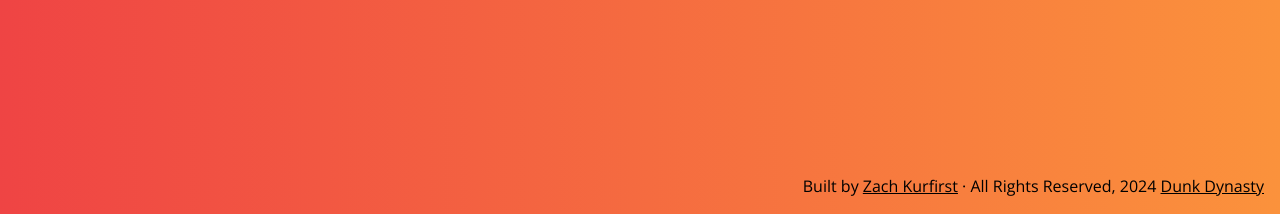
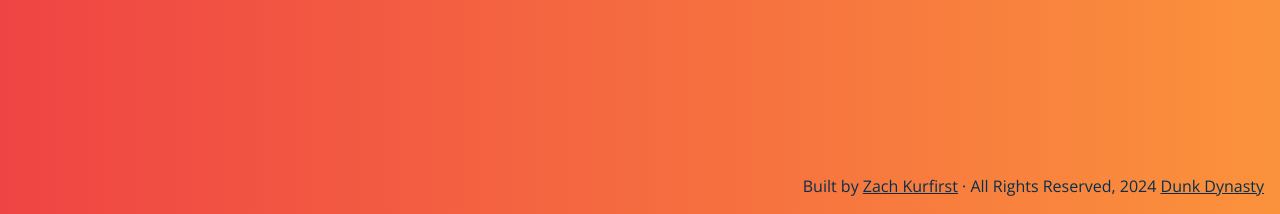
Before and after one commit to zachkurfirst/dunk-dynasty, a Django app: page /about/ in a window 1280 px wide. Shown: the part 765-979 px from the top of the page. Run offline with Django 5.2, Linux system fonts and the light colour scheme; style sheets or scripts are compiled from the project's sources; some libraries are stand-ins or nearby versions.

Commit message:
small footer tweak

```diff
--- a/main_app/templates/base.html
+++ b/main_app/templates/base.html
@@ -43,8 +43,8 @@
       </nav>
     </header>
     <main class="mx-auto my-28 sm:my-36 px-8 xl:px-0 md:max-w-screen-lg grow">{% block content %} {% endblock %}</main>
-    <footer class="text-right pt-0 pb-4 pr-4">
-      <div>Built by <a href="https://github.com/zachkurfirst" class="underline hover:text-white">Zach Kurfirst</a> &middot; All Rights Reserved, 2024 <a href="{% url 'about' %}" class="underline hover:text-white">Dunk Dynasty</a></div>
+    <footer class="text-xs sm:text-base text-sky-950 text-right pt-0 pb-4 pr-4">
+      <div>Built by <a href="https://github.com/zachkurfirst" target="_blank" rel="noopener noreferrer" class="underline hover:text-white">Zach Kurfirst</a> &middot; All Rights Reserved, 2024 <a href="{% url 'about' %}" class="underline hover:text-white">Dunk Dynasty</a></div>
     </footer>
   </body>
 </html>
```
